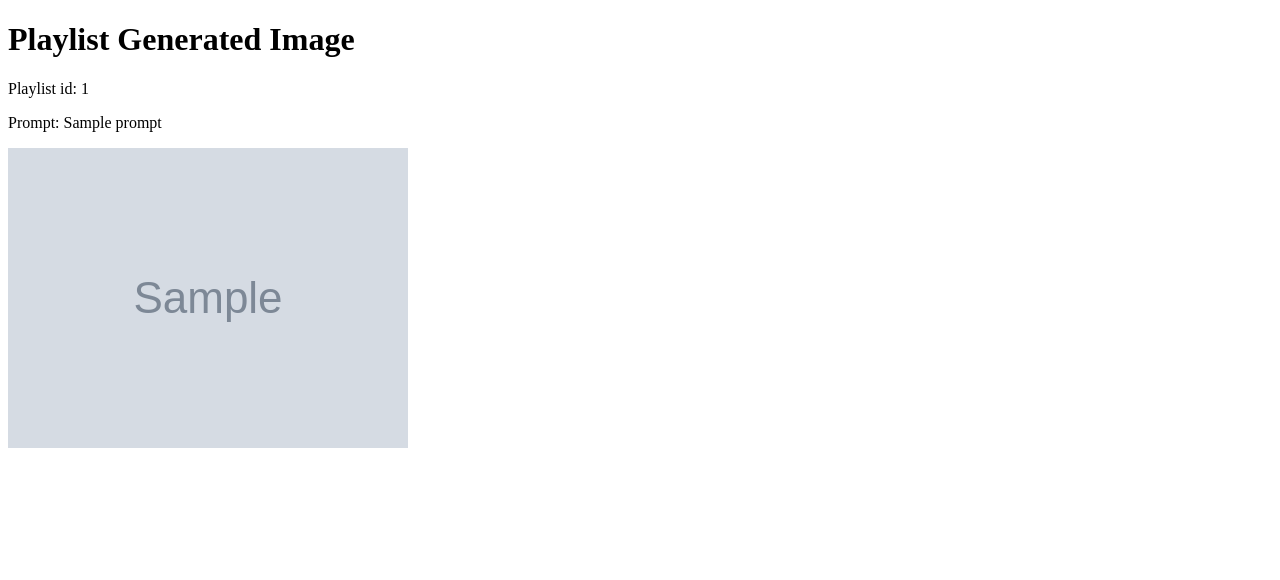
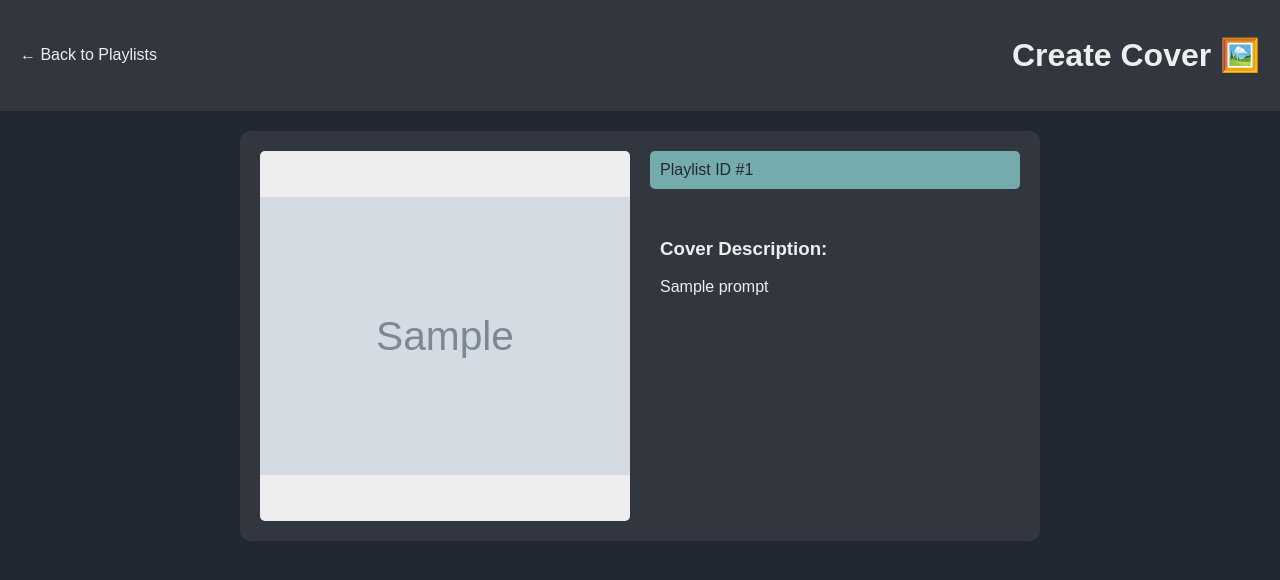
Before and after one commit to LoganBolton/Playlist-Cover-Generator, a Django app: template spotify/playlister/templates/playlister/display_image.html in a window 1280 px wide. Shown: the top 580 px of the page. Run offline with Django 3.2, Linux system fonts and the light colour scheme; the template is opened without the code that fills it: most values are stand-ins (such as "Sample title", 1, 10 or a date in 2020); grey boxes marked "Sample" are stand-in pictures.

Commit message:
readme and playlsits

```diff
--- a/spotify/playlister/templates/playlister/display_image.html
+++ b/spotify/playlister/templates/playlister/display_image.html
@@ -1,16 +1,101 @@
-<!-- myapp/templates/myapp/display_image.html -->
-
 <!DOCTYPE html>
 <html lang="en">
 <head>
     <meta charset="UTF-8">
     <meta name="viewport" content="width=device-width, initial-scale=1.0">
-    <title>Generated Image</title>
+    <title>Create Cover</title>
+    <style>
+        body {
+            font-family: Arial, sans-serif;
+            background-color: #222831;
+            color: #EEEEEE;
+            margin: 0;
+            padding: 0;
+        }
+        .header {
+            background-color: #31363F;
+            padding: 15px 20px;
+            display: flex;
+            justify-content: space-between;
+            align-items: center;
+        }
+        .back-button {
+            color: #EEEEEE;
+            text-decoration: none;
+            display: flex;
+            align-items: center;
+        }
+        .main-content {
+            padding: 20px;
+            max-width: 800px;
+            margin: 0 auto;
+        }
+        .cover-container {
+            background-color: #31363F;
+            border-radius: 10px;
+            padding: 20px;
+            display: flex;
+            gap: 20px;
+        }
+        .image-container {
+            flex: 1;
+            background-color: #EEEEEE;
+            aspect-ratio: 1 / 1;
+            display: flex;
+            justify-content: center;
+            align-items: center;
+            color: #222831;
+            font-size: 18px;
+            border-radius: 5px;
+        }
+        .image-container img {
+            max-width: 100%;
+            max-height: 100%;
+            object-fit: contain;
+        }
+        .cover-info {
+            flex: 1;
+            display: flex;
+            flex-direction: column;
+        }
+        .playlist-id {
+            background-color: #76ABAE;
+            color: #222831;
+            padding: 10px;
+            border-radius: 5px;
+            margin-bottom: 20px;
+        }
+        .cover-description {
+            background-color: #31363F;
+            padding: 10px;
+            border-radius: 5px;
+            flex-grow: 1;
+        }
+    </style>
 </head>
+<div class="header">
+    <a href="{% url 'playlists' %}" class="back-button">← Back to Playlists</a>
+    <h1>Create Cover 🖼️</h1>
+</div>
+
 <body>
-    <h1>Playlist Generated Image</h1>
-    <p>Playlist id: {{ playlist_id }}</p>
-    <p>Prompt: {{ prompt }}</p>
-    <img src="{{ image_url }}" alt="Generated Image">
+    <div class="main-content">
+        <div class="cover-container">
+            <div class="image-container">
+                {% if image_url %}
+                    <img src="{{ image_url }}" alt="Generated Cover">
+                {% else %}
+                    generated image here
+                {% endif %}
+            </div>
+            <div class="cover-info">
+                <div class="playlist-id">Playlist ID #{{ playlist_id }}</div>
+                <div class="cover-description">
+                    <h3>Cover Description:</h3>
+                    <p>{{ prompt }}</p>
+                </div>
+            </div>
+        </div>
+    </div>
 </body>
 </html>
```
Also changed, not shown: spotify/playlister/templates/playlister/playlists.html (+12 -2 lines), README.md.
